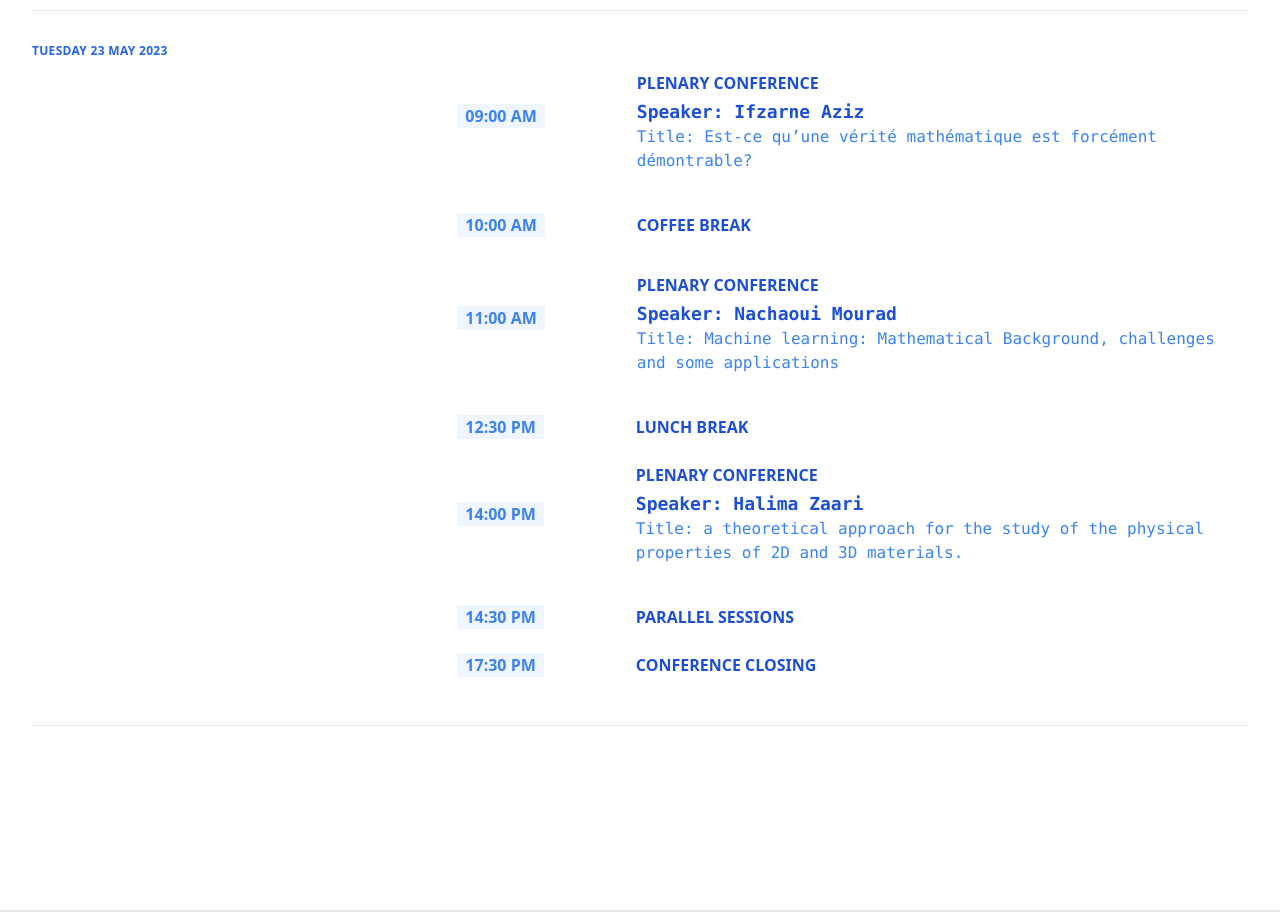
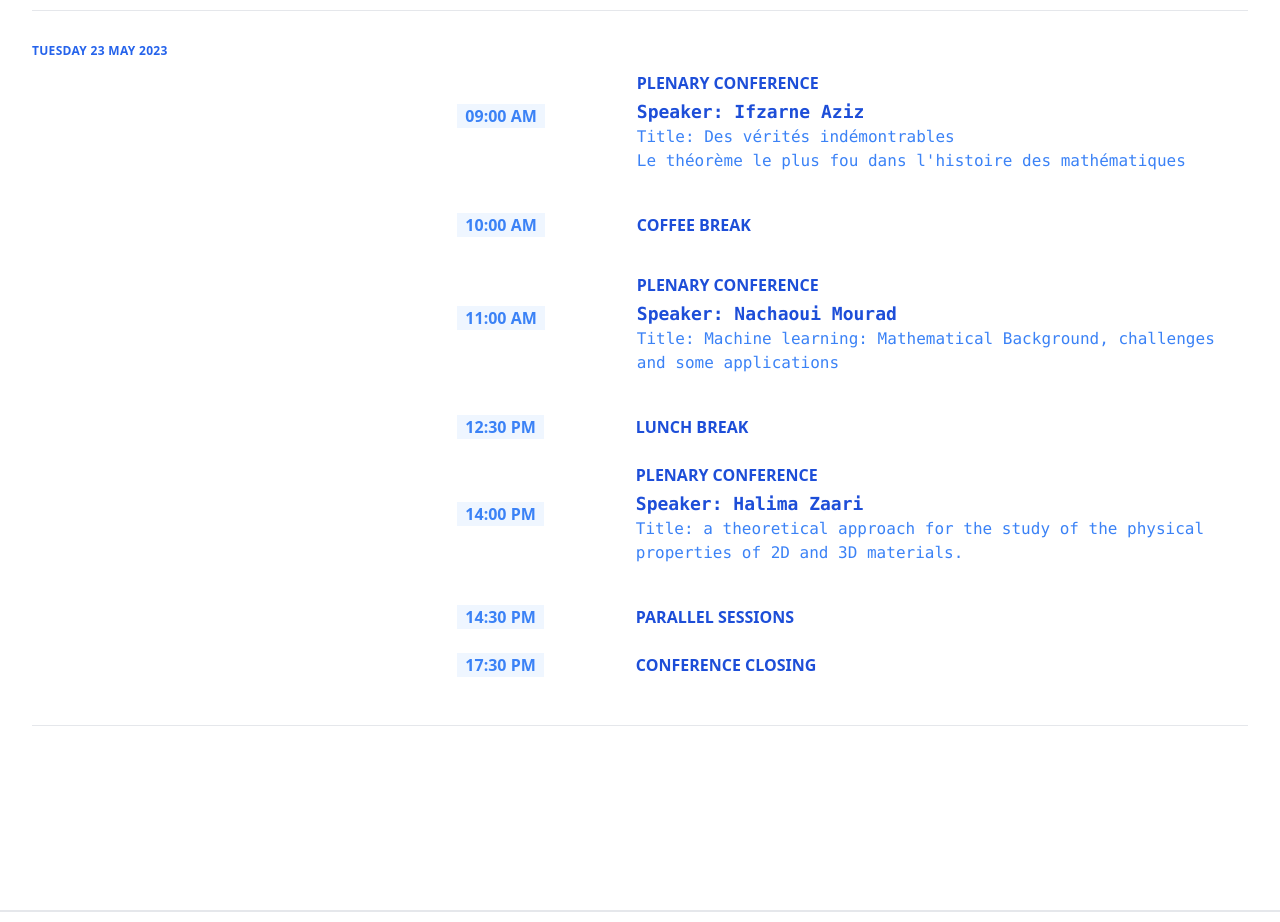
Before and after one commit to CodeSplash/JDMSI2023, a website: page index.html in a window 1280 px wide. Shown: the part 3720-4642 px from the top of the page. Drawn offline with Linux system fonts and the light colour scheme.

Commit message:
Add files via upload

```diff
--- a/index.html
+++ b/index.html
@@ -924,7 +924,8 @@
                           Speaker: Ifzarne Aziz
                         </p>
                         <p class="text-blue-500 font-mono text-base">
-                          Title: Est-ce qu’une vérité mathématique est forcément démontrable?
+                          Title: Des vérités indémontrables <br> Le théorème le plus fou dans l'histoire des mathématiques
+
                       </p>
                     </div>
 
```
